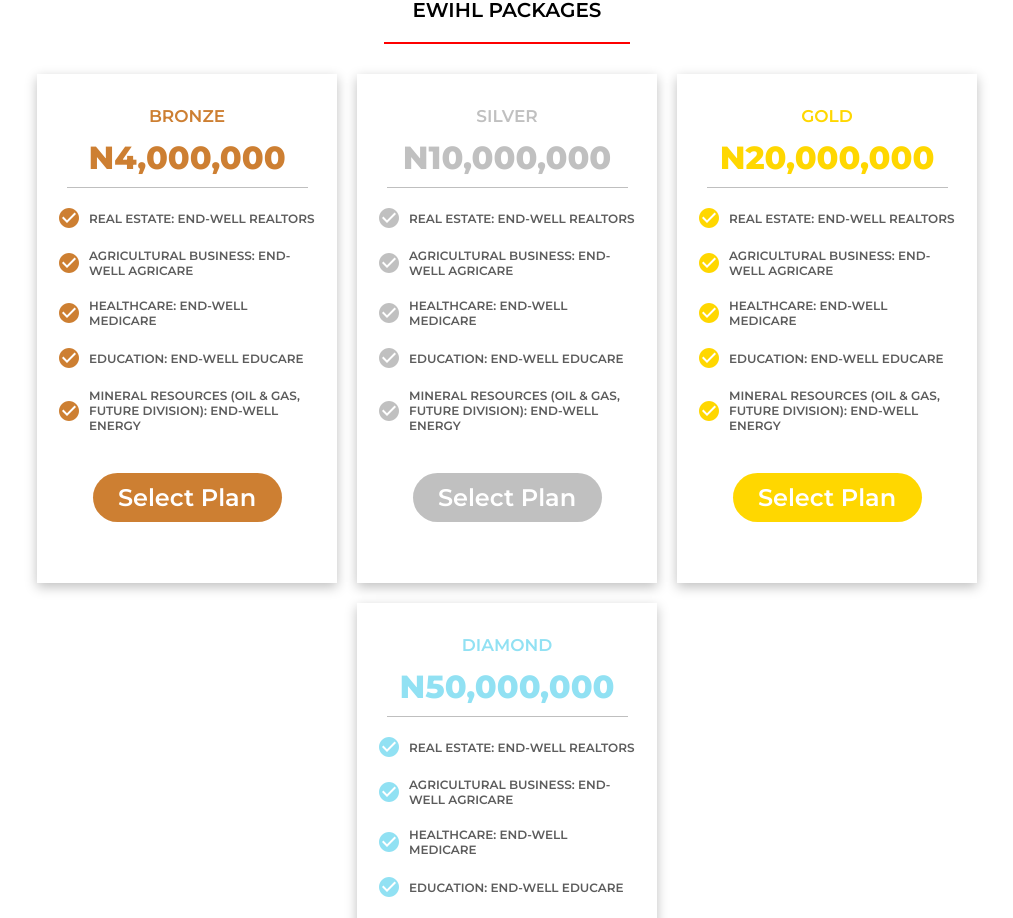
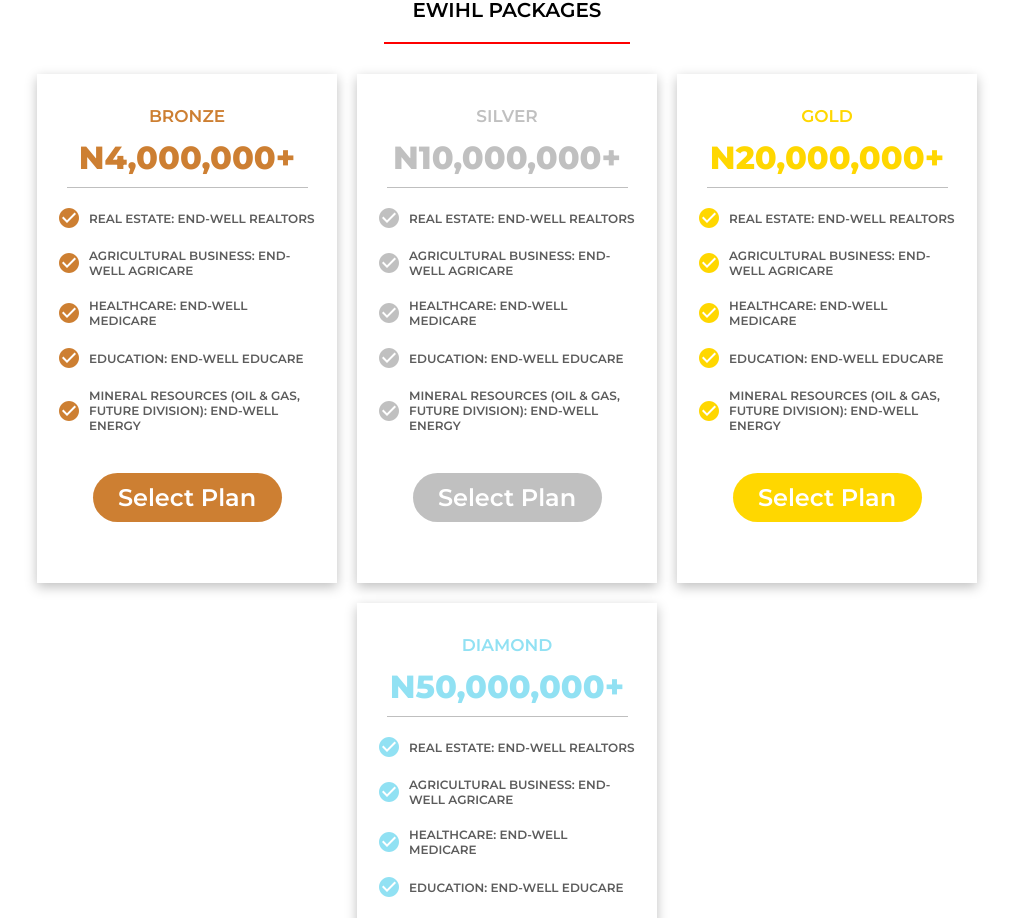
Before and after one commit to ogungbile-oluwasogo/endwell, a React (Vite) app: page / in a window 1280 px wide. Shown: the part 2433-3351 px from the top of the page, without its empty margins (133-1146 px from the left). Built offline with nearby package versions, Linux system fonts and the light colour scheme.

Commit message:
adjusting packages

```diff
--- a/src/components/home/Bronze.jsx
+++ b/src/components/home/Bronze.jsx
@@ -5,7 +5,7 @@ const Bronze = () => {
   return (
 <div className={`${styles.card} ${styles.bronze}`}>
     <h3>BRONZE</h3>
-    <h2>N4,000,000</h2>
+    <h2>N4,000,000+</h2>
     <p>
         <svg width="20" height="20" viewBox="0 0 20 20" fill="none" xmlns="http://www.w3.org/2000/svg">
             <path d="M8 15L3 10L4.41 8.58L8 12.17L15.59 4.58L17 6M10 0C8.68678 0 7.38642 0.258658 6.17317 0.761205C4.95991 1.26375 3.85752 2.00035 2.92893 2.92893C1.05357 4.8043 0 7.34784 0 10C0 12.6522 1.05357 15.1957 2.92893 17.0711C3.85752 17.9997 4.95991 18.7362 6.17317 19.2388C7.38642 19.7413 8.68678 20 10 20C12.6522 20 15.1957 18.9464 17.0711 17.0711C18.9464 15.1957 20 12.6522 20 10C20 8.68678 19.7413 7.38642 19.2388 6.17317C18.7362 4.95991 17.9997 3.85752 17.0711 2.92893C16.1425 2.00035 15.0401 1.26375 13.8268 0.761205C12.6136 0.258658 11.3132 0 10 0Z" fill="#CD7F32"/>
--- a/src/components/home/Diamond.jsx
+++ b/src/components/home/Diamond.jsx
@@ -5,7 +5,7 @@ const Diamond = () => {
   return (
 <div className={`${styles.card} ${styles.diamond}`}>
     <h3>Diamond</h3>
-    <h2>N50,000,000</h2>
+    <h2>N50,000,000+</h2>
     <p>
         <svg width="20" height="20" viewBox="0 0 20 20" fill="none" xmlns="http://www.w3.org/2000/svg">
             <path d="M8 15L3 10L4.41 8.58L8 12.17L15.59 4.58L17 6M10 0C8.68678 0 7.38642 0.258658 6.17317 0.761205C4.95991 1.26375 3.85752 2.00035 2.92893 2.92893C1.05357 4.8043 0 7.34784 0 10C0 12.6522 1.05357 15.1957 2.92893 17.0711C3.85752 17.9997 4.95991 18.7362 6.17317 19.2388C7.38642 19.7413 8.68678 20 10 20C12.6522 20 15.1957 18.9464 17.0711 17.0711C18.9464 15.1957 20 12.6522 20 10C20 8.68678 19.7413 7.38642 19.2388 6.17317C18.7362 4.95991 17.9997 3.85752 17.0711 2.92893C16.1425 2.00035 15.0401 1.26375 13.8268 0.761205C12.6136 0.258658 11.3132 0 10 0Z" fill="#91E1F3"/>
--- a/src/components/home/Gold.jsx
+++ b/src/components/home/Gold.jsx
@@ -5,7 +5,7 @@ const Gold = () => {
   return (
 <div className={`${styles.card} ${styles.gold}`}>
     <h3>Gold</h3>
-    <h2>N20,000,000</h2>
+    <h2>N20,000,000+</h2>
     <p>
         <svg width="20" height="20" viewBox="0 0 20 20" fill="none" xmlns="http://www.w3.org/2000/svg">
             <path d="M8 15L3 10L4.41 8.58L8 12.17L15.59 4.58L17 6M10 0C8.68678 0 7.38642 0.258658 6.17317 0.761205C4.95991 1.26375 3.85752 2.00035 2.92893 2.92893C1.05357 4.8043 0 7.34784 0 10C0 12.6522 1.05357 15.1957 2.92893 17.0711C3.85752 17.9997 4.95991 18.7362 6.17317 19.2388C7.38642 19.7413 8.68678 20 10 20C12.6522 20 15.1957 18.9464 17.0711 17.0711C18.9464 15.1957 20 12.6522 20 10C20 8.68678 19.7413 7.38642 19.2388 6.17317C18.7362 4.95991 17.9997 3.85752 17.0711 2.92893C16.1425 2.00035 15.0401 1.26375 13.8268 0.761205C12.6136 0.258658 11.3132 0 10 0Z" fill="#FFD700"/>
--- a/src/components/home/Silver.jsx
+++ b/src/components/home/Silver.jsx
@@ -5,7 +5,7 @@ const Silver = () => {
   return (
 <div className={`${styles.card} ${styles.silver}`}>
     <h3>SILVER</h3>
-    <h2>N10,000,000</h2>
+    <h2>N10,000,000+</h2>
     <p>
         <svg width="20" height="20" viewBox="0 0 20 20" fill="none" xmlns="http://www.w3.org/2000/svg">
             <path d="M8 15L3 10L4.41 8.58L8 12.17L15.59 4.58L17 6M10 0C8.68678 0 7.38642 0.258658 6.17317 0.761205C4.95991 1.26375 3.85752 2.00035 2.92893 2.92893C1.05357 4.8043 0 7.34784 0 10C0 12.6522 1.05357 15.1957 2.92893 17.0711C3.85752 17.9997 4.95991 18.7362 6.17317 19.2388C7.38642 19.7413 8.68678 20 10 20C12.6522 20 15.1957 18.9464 17.0711 17.0711C18.9464 15.1957 20 12.6522 20 10C20 8.68678 19.7413 7.38642 19.2388 6.17317C18.7362 4.95991 17.9997 3.85752 17.0711 2.92893C16.1425 2.00035 15.0401 1.26375 13.8268 0.761205C12.6136 0.258658 11.3132 0 10 0Z" fill="#C0C0C0"/>
```
